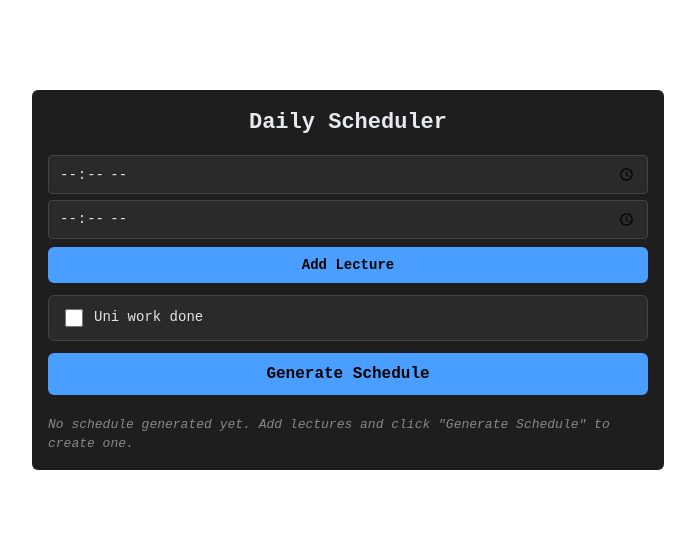
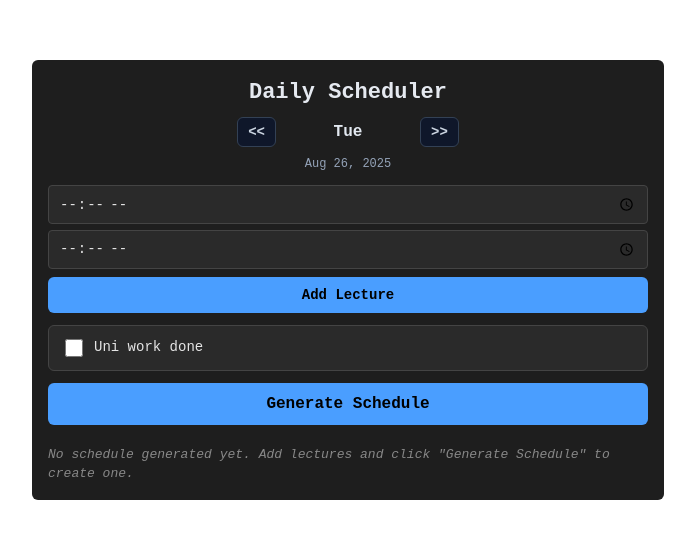
Before and after one commit to kebabzter/scheduler-web, a React app: page / in a window 1280 px wide. Shown: the part 120-658 px from the top of the page, without its empty margins (292-987 px from the left). Built offline with nearby package versions, Linux system fonts and the light colour scheme; the HTML template or start-up script is replaced by a standard one.

Commit message:
Added date changing

```diff
--- a/src/Scheduler/Scheduler.jsx
+++ b/src/Scheduler/Scheduler.jsx
@@ -6,9 +6,10 @@ import UniWorkToggle from "./components/UniWorkToggle";
 
 const Scheduler = () => {
   const weekdays = ["Sun", "Mon", "Tue", "Wed", "Thu", "Fri", "Sat"];
-  const today = weekdays[new Date().getDay()];
 
-  const [day] = useState(today); // auto-set current day
+  const [currentDate, setCurrentDate] = useState(new Date());
+  const day = weekdays[currentDate.getDay()];
+
   const [lectures, setLectures] = useState([]);
   const [uniDone, setUniDone] = useState(false);
   const [schedule, setSchedule] = useState([]);
@@ -26,6 +27,23 @@ const Scheduler = () => {
     setSchedule(newSchedule);
   };
 
+  const formatDate = (date) => {
+    const options = { year: "numeric", month: "short", day: "numeric" };
+    return date.toLocaleDateString(undefined, options);
+  };
+
+  const changeDay = (deltaDays) => {
+    const next = new Date(currentDate);
+    next.setDate(next.getDate() + deltaDays);
+    setCurrentDate(next);
+    // Regenerate if a schedule is already displayed
+    if (schedule && schedule.length) {
+      const nextDay = weekdays[next.getDay()];
+      const newSchedule = generateSchedule(nextDay, lectures, uniDone);
+      setSchedule(newSchedule);
+    }
+  };
+
   return (
     <div style={{
       fontFamily: "monospace",
@@ -39,11 +57,72 @@ const Scheduler = () => {
     }}>
       <h2 style={{
         marginTop: 0,
-        marginBottom: '16px',
+        marginBottom: '8px',
         color: "#e5e9f0",
         fontSize: '22px',
         textAlign: 'center'
       }}>Daily Scheduler</h2>
+
+      <div style={{
+        display: 'flex',
+        alignItems: 'center',
+        justifyContent: 'center',
+        gap: '12px',
+        marginBottom: '8px'
+      }}>
+        <button
+          onClick={() => changeDay(-1)}
+          style={{
+            padding: '6px 10px',
+            fontSize: '14px',
+            fontWeight: 600,
+            borderRadius: '6px',
+            border: '1px solid #334155',
+            background: '#0f172a',
+            color: '#cbd5e1',
+            cursor: 'pointer'
+          }}
+          onMouseEnter={(e) => e.target.style.background = '#111827'}
+          onMouseLeave={(e) => e.target.style.background = '#0f172a'}
+        >
+          {'<<'}
+        </button>
+
+        <div style={{
+          minWidth: '120px',
+          textAlign: 'center',
+          fontSize: '16px',
+          fontWeight: 700,
+          color: '#e2e8f0'
+        }}>{day}</div>
+
+        <button
+          onClick={() => changeDay(1)}
+          style={{
+            padding: '6px 10px',
+            fontSize: '14px',
+            fontWeight: 600,
+            borderRadius: '6px',
+            border: '1px solid #334155',
+            background: '#0f172a',
+            color: '#cbd5e1',
+            cursor: 'pointer'
+          }}
+          onMouseEnter={(e) => e.target.style.background = '#111827'}
+          onMouseLeave={(e) => e.target.style.background = '#0f172a'}
+        >
+          {'>>'}
+        </button>
+      </div>
+
+      <div style={{
+        textAlign: 'center',
+        marginBottom: '12px',
+        color: '#94a3b8',
+        fontSize: '12px'
+      }}>
+        {formatDate(currentDate)}
+      </div>
 
       <LectureManager
         lectures={lectures}
```
